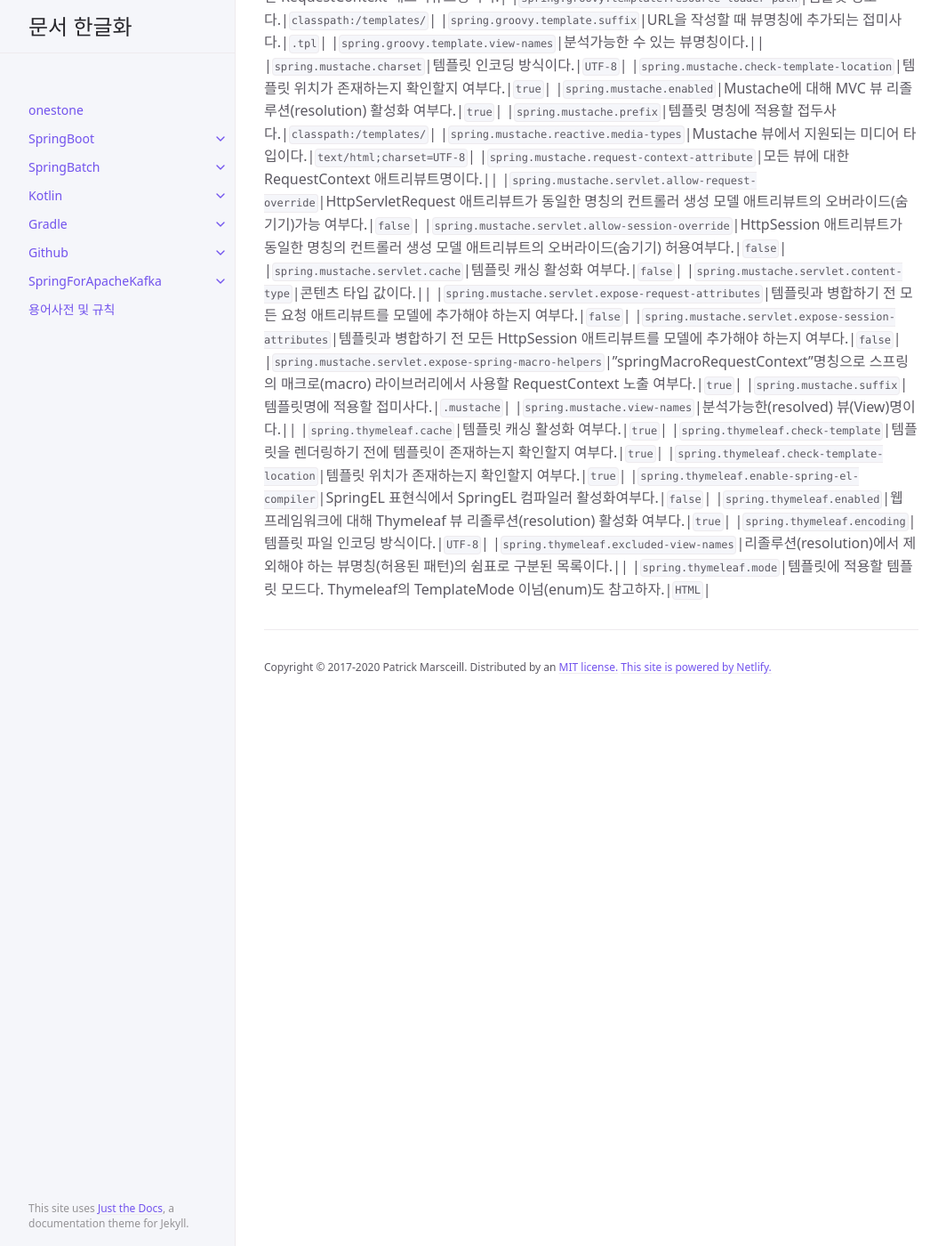
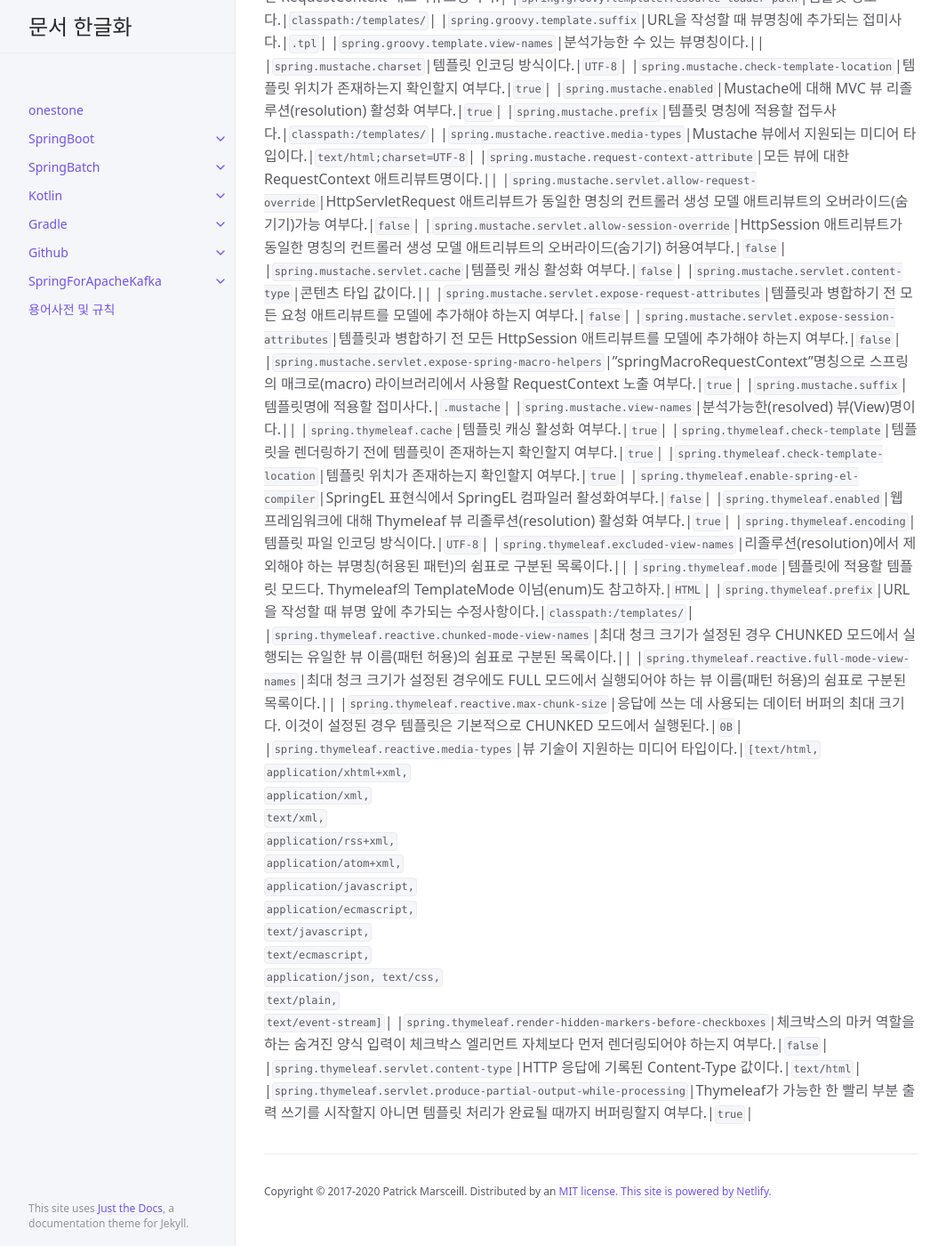
Before and after one commit to onestone9900/onestone9900.github.io, a Jekyll site: the page built from docs/spring_boot/3.1.1/spring_boot/19.appendices.md, in a window 1280 px wide and 1400 px high, scrolled down 62174 px. Shown: the whole window at 89% size, without its empty margins (107-1171 px from the left). Built offline with Jekyll 4.4.1, drawn with Linux system fonts in a browser that asks for light colours.

Commit message:
docs: spring boot - ## .A.10. 템플릿 프로퍼티(Templating Properties)

```diff
--- a/docs/spring_boot/3.1.1/spring_boot/19.appendices.md
+++ b/docs/spring_boot/3.1.1/spring_boot/19.appendices.md
@@ -1049,3 +1049,11 @@ nav_order: 19
 |`spring.thymeleaf.encoding`|템플릿 파일 인코딩 방식이다.|`UTF-8`|
 |`spring.thymeleaf.excluded-view-names`|리졸루션(resolution)에서 제외해야 하는 뷰명칭(허용된 패턴)의 쉼표로 구분된 목록이다.||
 |`spring.thymeleaf.mode`|템플릿에 적용할 템플릿 모드다. Thymeleaf의 TemplateMode 이넘(enum)도 참고하자.|`HTML`|
+|`spring.thymeleaf.prefix`|URL을 작성할 때 뷰명 앞에 추가되는 수정사항이다.|`classpath:/templates/`|
+|`spring.thymeleaf.reactive.chunked-mode-view-names`|최대 청크 크기가 설정된 경우 CHUNKED 모드에서 실행되는 유일한 뷰 이름(패턴 허용)의 쉼표로 구분된 목록이다.||
+|`spring.thymeleaf.reactive.full-mode-view-names`|최대 청크 크기가 설정된 경우에도 FULL 모드에서 실행되어야 하는 뷰 이름(패턴 허용)의 쉼표로 구분된 목록이다.||
+|`spring.thymeleaf.reactive.max-chunk-size`|응답에 쓰는 데 사용되는 데이터 버퍼의 최대 크기다. 이것이 설정된 경우 템플릿은 기본적으로 CHUNKED 모드에서 실행된다.|`0B`|
+|`spring.thymeleaf.reactive.media-types`|뷰 기술이 지원하는 미디어 타입이다.|`[text/html,`<br>`application/xhtml+xml,`<br>`application/xml,`<br>`text/xml,`<br>`application/rss+xml,`<br>`application/atom+xml,`<br>`application/javascript,`<br>`application/ecmascript,`<br>`text/javascript,`<br>`text/ecmascript,`<br>`application/json, text/css,`<br>`text/plain,`<br>`text/event-stream]`|
+|`spring.thymeleaf.render-hidden-markers-before-checkboxes`|체크박스의 마커 역할을 하는 숨겨진 양식 입력이 체크박스 엘리먼트 자체보다 먼저 렌더링되어야 하는지 여부다.|`false`|
+|`spring.thymeleaf.servlet.content-type`|HTTP 응답에 기록된 Content-Type 값이다.|`text/html`|
+|`spring.thymeleaf.servlet.produce-partial-output-while-processing`|Thymeleaf가 가능한 한 빨리 부분 출력 쓰기를 시작할지 아니면 템플릿 처리가 완료될 때까지 버퍼링할지 여부다.|`true`|
```
